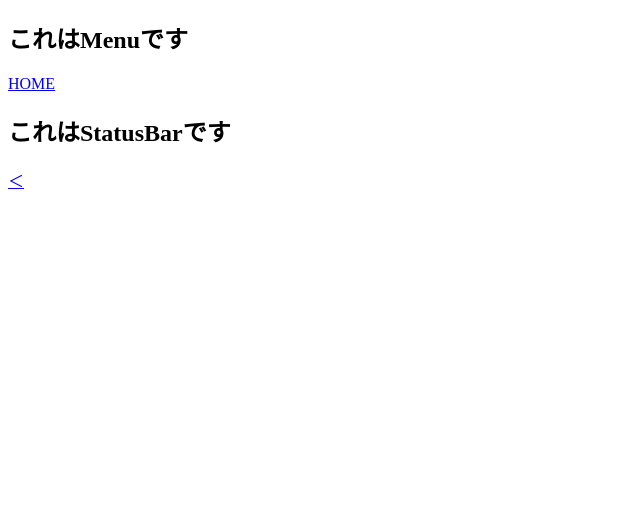
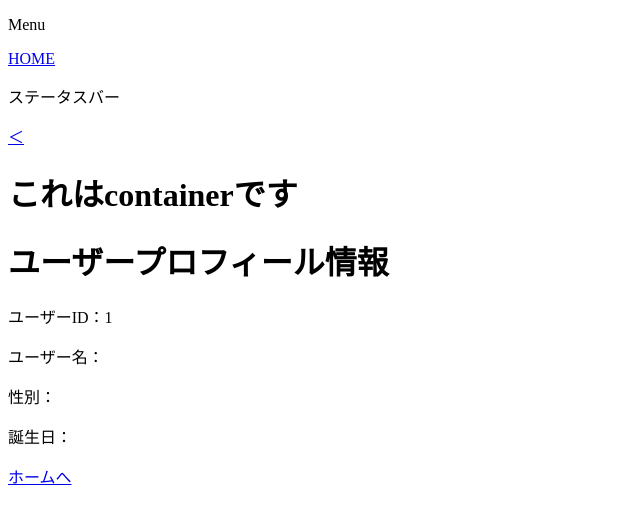
Before and after one commit to HayatoKawakami/quick_star2, a React (Create React App) app in the folder frontend/: page /users/1 in a window 1280 px wide. Shown: the top 524 px of the page, without its empty margins (0-640 px from the left). Built offline with nearby package versions, Linux system fonts and the light colour scheme; no server answers; the HTML template or start-up script is replaced by a standard one.

Commit message:
frontendとbackendの連携コーディング中

```diff
--- a/frontend/src/App.js
+++ b/frontend/src/App.js
@@ -2,25 +2,15 @@ import React from "react";
 
 import { StatusBar } from "./components/layouts/StatusBar";
 import { Menu } from "./components/layouts/Menu";
-
-import { BrowserRouter, Routes, Route} from "react-router-dom";
-import { Home } from "./components/pages/home/Home";
-import { UserProfile } from "./components/pages/users/UserProfile";
+import { Container } from "./components/layouts/Container";
 
 
-const App = () => {
+export const App = () => {
     return(
         <>
-            <BrowserRouter>
-                <Menu />
-                <StatusBar />
-                <Routes>
-                    <Route path="/" element={<Home />} />
-                    <Route path="user" element={<UserProfile />} />
-                </Routes>
-            </BrowserRouter>
+            <Menu />
+            <StatusBar />
+            <Container />
         </>
     );
 }
-
-export {App};
--- a/frontend/src/components/layouts/Container.js
+++ b/frontend/src/components/layouts/Container.js
@@ -1,12 +1,18 @@
 import React from "react";
+import { Routes, Route } from "react-router-dom";
+import { Home } from "../pages/home/Home";
+import { UserProfile } from "../pages/users/UserProfile";
+import { NotFound } from "../layouts/NotFound"
 
-
-const Container = () => {
+export const Container = () => {
     return(
       <div className="container">
         <h1>これはcontainerです</h1>
+        <Routes>
+          <Route path="/" element={<Home />} />
+          <Route path="/users/:userId" element={<UserProfile />} />
+          <Route path="*" element={<NotFound />} />
+        </Routes>
       </div>
     );
 }
-
-export { Container };
--- a/frontend/src/components/layouts/Menu.js
+++ b/frontend/src/components/layouts/Menu.js
@@ -1,13 +1,11 @@
 import React from "react";
 import { Link } from "react-router-dom"
 
-const Menu = () => {
+export const Menu = () => {
   return(
     <div className="menu">
-      <h2>これはMenuです</h2>
+      <p>Menu</p>
       <Link to="/">HOME</Link>
     </div>
   );
 }
-
-export {Menu};
--- /dev/null
+++ b/frontend/src/components/layouts/NotFound.js
@@ -0,0 +1,11 @@
+import React from 'react';
+import { Link } from 'react-router-dom'
+
+export const NotFound = () => {
+  return (
+    <>
+      <h1>このページは存在しません。</h1>
+      <Link to="/">ホームへ戻る</Link>
+    </>
+  );
+}
--- a/frontend/src/components/layouts/StatusBar.js
+++ b/frontend/src/components/layouts/StatusBar.js
@@ -1,13 +1,11 @@
 import React from "react";
 import { Link } from "react-router-dom";
 
-const StatusBar = () =>{
+export const StatusBar = () =>{
   return(
     <div className="status-bar">
-      <h2>これはStatusBarです</h2>
+      <p>ステータスバー</p>
       <Link to="/">＜</Link>
     </div>
   );
 }
-
-export { StatusBar };
--- a/frontend/src/components/pages/home/Home.js
+++ b/frontend/src/components/pages/home/Home.js
@@ -1,13 +1,11 @@
 import React from "react";
 import { Link } from "react-router-dom";
 
-const Home = () => {
+export const Home = () => {
   return(
     <div>
       <h1>Home</h1>
-      <Link to="user">ユーザーページへ</Link>
+      <Link to="users/3">ユーザーページへ</Link>
     </div>
   );
 }
-
-export {Home};
--- a/frontend/src/components/pages/users/UserProfile.js
+++ b/frontend/src/components/pages/users/UserProfile.js
@@ -1,25 +1,37 @@
 import React, {useState, useEffect} from "react";
-import { Link } from "react-router-dom";
+import { Link, useParams } from "react-router-dom";
 
-const UserProfile = () => {
+export const UserProfile = () => {
 
   const [users, setUsers] = useState([]);
-
   useEffect(()=>{
     fetch("http://localhost:3000/api/v1/users/", {method: "GET"})
     .then(response => response.json())
     .then(data => { setUsers(data); })
   }, [])
 
-  console.log(users);
+  function UserParams (){
+    const {userId} = useParams();
+    const user = users.find(user => user.id === 3)
+    console.log(user);
+    return (
+      <React.Fragment>
+        <p>ユーザーID：{userId}</p>
+        <p>ユーザー名：</p>
+        <p>性別：</p>
+        <p>誕生日：</p>
+      </React.Fragment>
+    );
+  }
+  // console.log(users);
+  // let user = users.find((user)=>user.id === userId)
+  // console.log(user);
 
   return(
     <div>
-      <p>これはuserのトップページです</p>
+      <h1>ユーザープロフィール情報</h1>
+      <UserParams />
       <Link to="/">ホームへ</Link>
-      <p></p>
     </div>
   );
 }
-
-export {UserProfile};
--- a/frontend/src/index.css
+++ b/frontend/src/index.css
@@ -1,3 +1,3 @@
 h1{
-  color: red;
+
 }
--- a/frontend/src/index.js
+++ b/frontend/src/index.js
@@ -1,6 +1,12 @@
 import React from "react";
 import ReactDOM from "react-dom";
 import "./index.css"
-import {App} from "./App.js"
+import { App } from "./App.js"
+import { BrowserRouter } from "react-router-dom";
 
-ReactDOM.render(<App />, document.getElementById("root"));
+
+ReactDOM.render(
+  <BrowserRouter>
+    <App />
+  </BrowserRouter>,
+  document.getElementById("root"));
```
Also changed, not shown: 1 other file (tests, documents, lock files or other folders).
